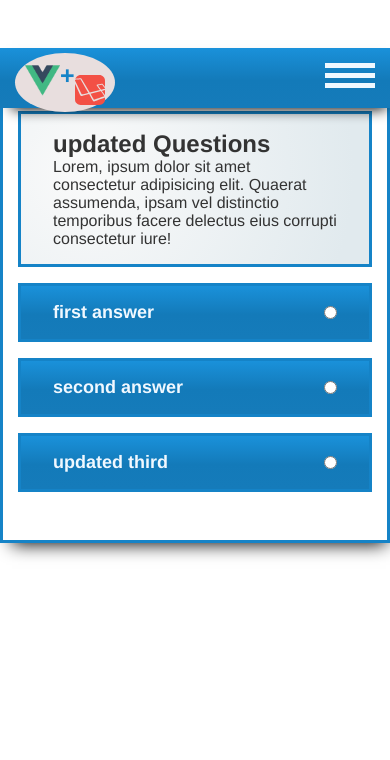
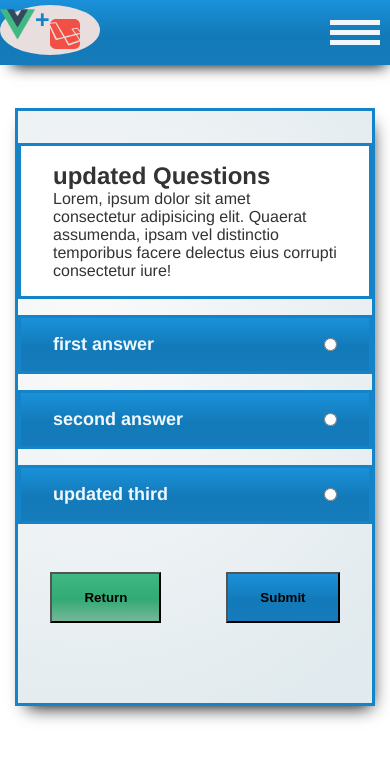
Before and after one commit to eevan7a9/voting-system, a Vue app in the folder voting-frontend/: page /#/question/1/details in a window 390 px wide. Shown: the top 760 px of the page. Built offline with nearby package versions, Linux system fonts and the light colour scheme.

Commit message:
changing navbar

```diff
--- a/voting-frontend/src/components/Navbar.vue
+++ b/voting-frontend/src/components/Navbar.vue
@@ -1,7 +1,7 @@
 <template>
   <div id="nav" class="bg-bluedient">
     <div class="container tx-upp fw-bold ls-2">
-      <div class="left-nav">
+      <div class="left-nav" :class="mobile_nav ? 'triggerNav' : 'notTriggerNav'">
         <router-link to="/" class="nav-item light padx-1">Home</router-link>
         <router-link to="/about" class="nav-item light padx-1">About</router-link>
       </div>
@@ -17,13 +17,13 @@
           <div></div>
         </div>
       </div>
-      <div class="right-nav">
+      <div class="right-nav" :class="mobile_nav ? 'triggerNav' : 'notTriggerNav'">
         <router-link to="/register" class="nav-item light padx-1">Register</router-link>
         <router-link to="/login" class="nav-item light padx-1">Login</router-link>
         <router-link to="/about" class="nav-item light padx-1">Logout</router-link>
       </div>
     </div>
-    <div
+    <!-- <div
       class="mobile-nav bg-bluedient tx-upp fw-bold ls-2"
       :style="mobile_nav ? 'display:flex;' : 'display:none;'"
       @click="NavTrigger"
@@ -33,7 +33,7 @@
       <router-link to="/register" class="nav-item light padx-1">Register</router-link>
       <router-link to="/login" class="nav-item light padx-1">Login</router-link>
       <router-link to="/about" class="nav-item light padx-1">Logout</router-link>
-    </div>
+    </div>-->
   </div>
 </template>
 
@@ -48,6 +48,10 @@ export default {
   methods: {
     NavTrigger() {
       this.mobile_nav = !this.mobile_nav;
+      console.log(1);
+    },
+    onFocusing() {
+      console.log(1);
     }
   }
 };
@@ -76,6 +80,7 @@ export default {
   border-radius: 100%;
   padding: 8px 10px;
   max-width: 100px;
+  height: 50px;
 }
 .center-nav span {
   padding-bottom: 20px;
@@ -97,13 +102,14 @@ export default {
 
 @media (max-width: 600px) {
   #nav {
-    height: 60px;
+    height: 65px;
     position: fixed;
     padding: 5px 0;
     width: 100%;
   }
   .container {
     flex-direction: column;
+    padding: 0;
   }
   .center-nav {
     order: -1;
@@ -112,10 +118,12 @@ export default {
   }
   .logo {
     width: 100px;
+    padding: 0px;
   }
   #hamburger {
     cursor: pointer;
     padding-top: 5px;
+    padding: 10px;
   }
   #hamburger div {
     background: aliceblue;
@@ -123,16 +131,22 @@ export default {
     width: 50px;
     margin-top: 5px;
   }
-  .left-nav,
-  .right-nav {
+  .notTriggerNav {
     display: none;
   }
-  .mobile-nav {
+  .triggerNav {
+    display: flex;
+    flex-direction: column;
+    justify-content: center;
+    text-align: center;
+    background: #1583c7;
+  }
+  /* .mobile-nav {
     margin-top: 10px;
     display: flex;
     flex-direction: column;
     text-align: center;
     height: 100vh;
-  }
+  } */
 }
 </style>
--- a/voting-frontend/src/components/questions/QuestionsFilter.vue
+++ b/voting-frontend/src/components/questions/QuestionsFilter.vue
@@ -1,4 +1,5 @@
 <template>
+  <div>
     <div class="wrapper pady-2 padx-2 bg-lightdient borad-2">
       <div class="sorter">
         <h2 class="tx-upp fs-large">sorter</h2>
@@ -36,6 +37,7 @@
         <h2 class="tx-upp fs-large">options</h2>
         <hr class="mgy-1 mgx-1" />
         <button class="pady-1 padx-1 mgt-1 bg-bluedient light fw-bolder pointer">New Question</button>
+      </div>
     </div>
   </div>
 </template>
@@ -80,4 +82,9 @@ export default {
 .filter li input {
   margin-left: 5px;
 }
+@media (max-width: 600px) {
+  .wrapper {
+    margin-top: 30px;
+  }
+}
 </style>
--- a/voting-frontend/src/views/Details.vue
+++ b/voting-frontend/src/views/Details.vue
@@ -1,10 +1,15 @@
 <template>
-  <div class="wrapper pady-3 mgt-3 mgb-2">
-    <div class="question-cont bg-lightdient dark pady-1 padx-2">
+  <div>
+    <div class="wrapper pady-2 mgt-3 mgb-2 bg-lightdient">
+      <div class="question-cont dark pady-1 padx-2">
         <h2>{{ questionDetail.title }}</h2>
         <p>Lorem, ipsum dolor sit amet consectetur adipisicing elit. Quaerat assumenda, ipsam vel distinctio temporibus facere delectus eius corrupti consectetur iure!</p>
       </div>
-    <div class="answers-cont mgt-1" v-for="(answer, index) in questionDetail.answers" :key="index">
+      <div
+        class="answers-cont mgt-1"
+        v-for="(answer, index) in questionDetail.answers"
+        :key="index"
+      >
         <div class="answers pady-1 padx-2 bg-bluedient light fw-bold">
           <p class="fs-18">{{ answer.title }}</p>
           <input type="radio" :name="questionDetail.id" id />
@@ -14,6 +19,11 @@
         class="vote pady-1 padx-2 bg-lightdient fw-bolder pointer"
         v-if="questionDetail.answers.length == 0"
       >None</div>
+      <div class="buttons-container pady-3">
+        <button class="return pady-1 padx-2 fw-bold bg-vuedient">Return</button>
+        <button class="submit pady-1 padx-2 fw-bold bg-bluedient">Submit</button>
+      </div>
+    </div>
   </div>
 </template>
 
@@ -49,6 +59,7 @@ export default {
 }
 .question-cont {
   border: 3px solid #1583c7;
+  background: white;
 }
 .answers {
   border: 3px solid #1583c7;
@@ -58,4 +69,8 @@ export default {
   display: grid;
   grid-template-columns: 1fr auto;
 }
+.buttons-container {
+  display: flex;
+  justify-content: space-around;
+}
 </style>
```
Lines whose indentation alone changed are shown as unchanged.
